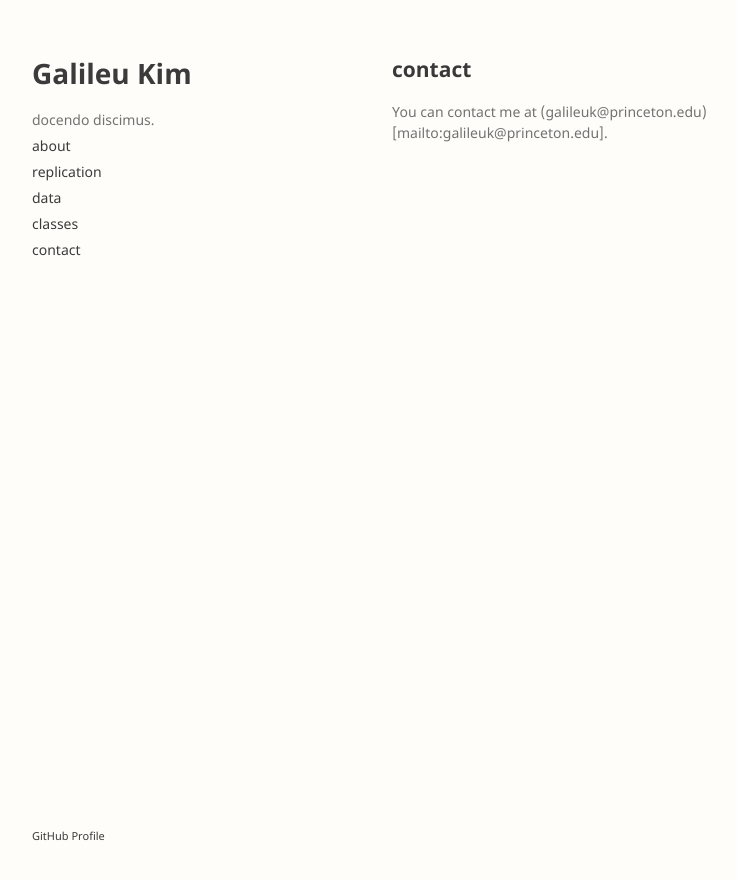
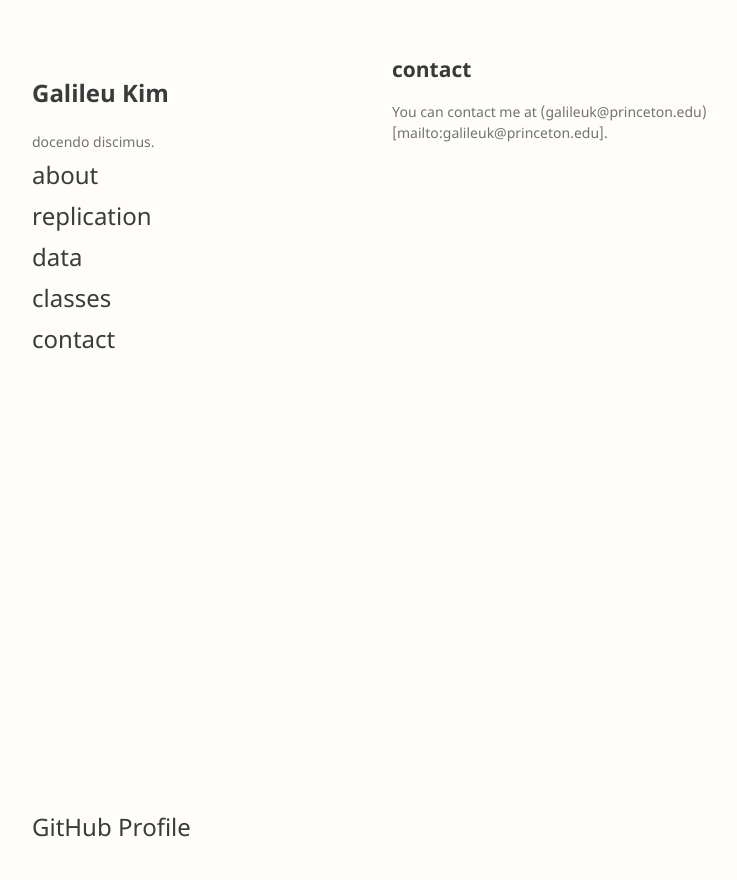
Before and after one commit to galileukim/galileukim.github.io, a Jekyll site: the page built from pages/contact.md, in a window 1280 px wide. Shown: the top 880 px of the page, without its empty margins (178-915 px from the left). Built offline with Jekyll 4.4.1, drawn with Linux system fonts in a browser that asks for light colours; our own code applies the rules of GitHub Pages for plain Markdown files.

Commit message:
change padding, header color

```diff
--- a/_sass/jekyll-theme-minimal.scss
+++ b/_sass/jekyll-theme-minimal.scss
@@ -15,6 +15,7 @@
 }
 
 p {
+  // font:20px;
   margin:0 0 5px;
 }
 
@@ -27,7 +28,8 @@
 }
 
 h1 {
-  font-size:28px;
+  font-size:48px;
+  color:#4B4338;
 }
 
 h2 {
@@ -40,11 +42,14 @@
 
 a {
   color:#3b3b3b;
+  font-size:24px;
   text-decoration:none;
+  margin:0 0 5px;
 }
 
 a:hover, a:focus {
   color:#494949;
+  font-size:38px;
   font-weight: bold;
 }
 
@@ -57,6 +62,7 @@
 
 a:hover small {
   color:rgb(228, 253, 0);
+  font-size:38px;
 }
 
 .wrapper {
```
